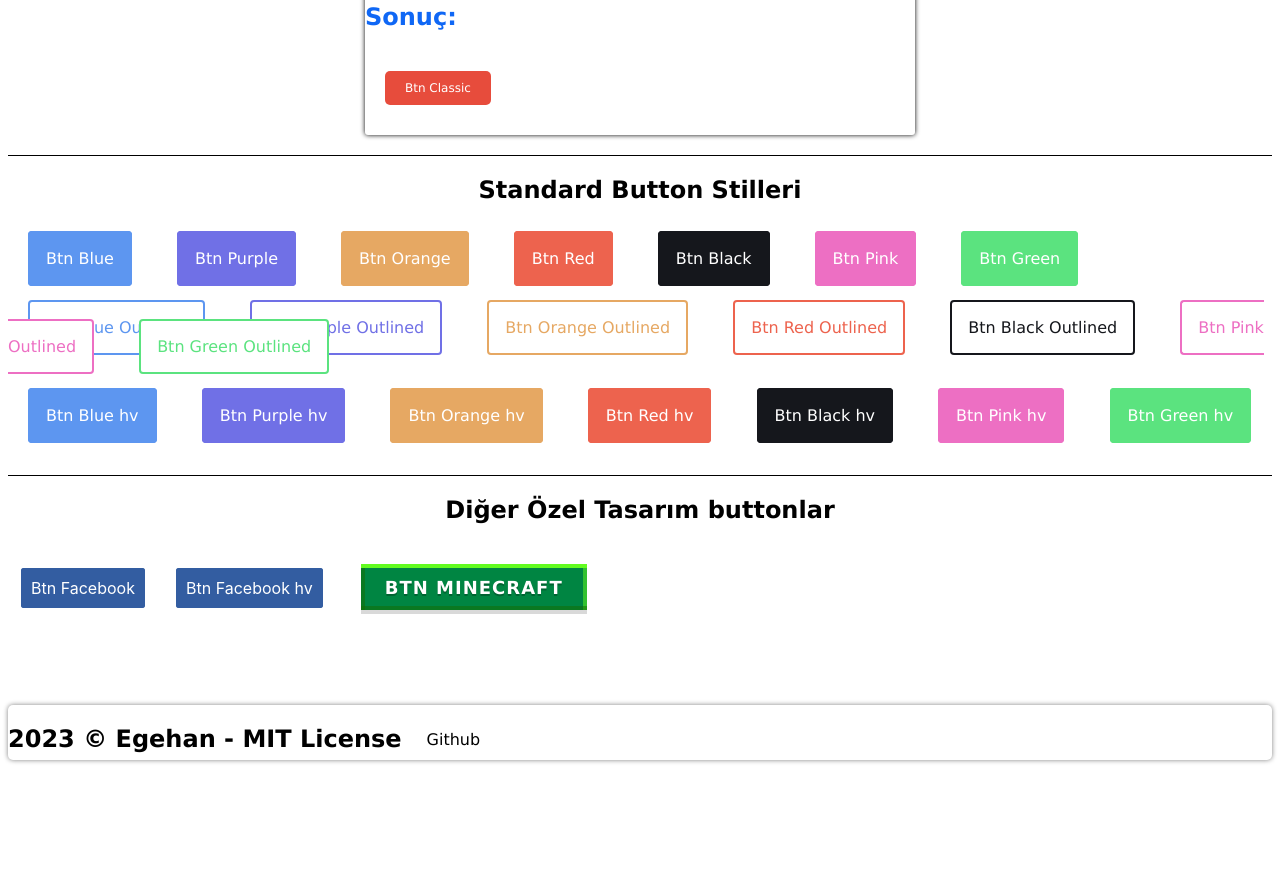
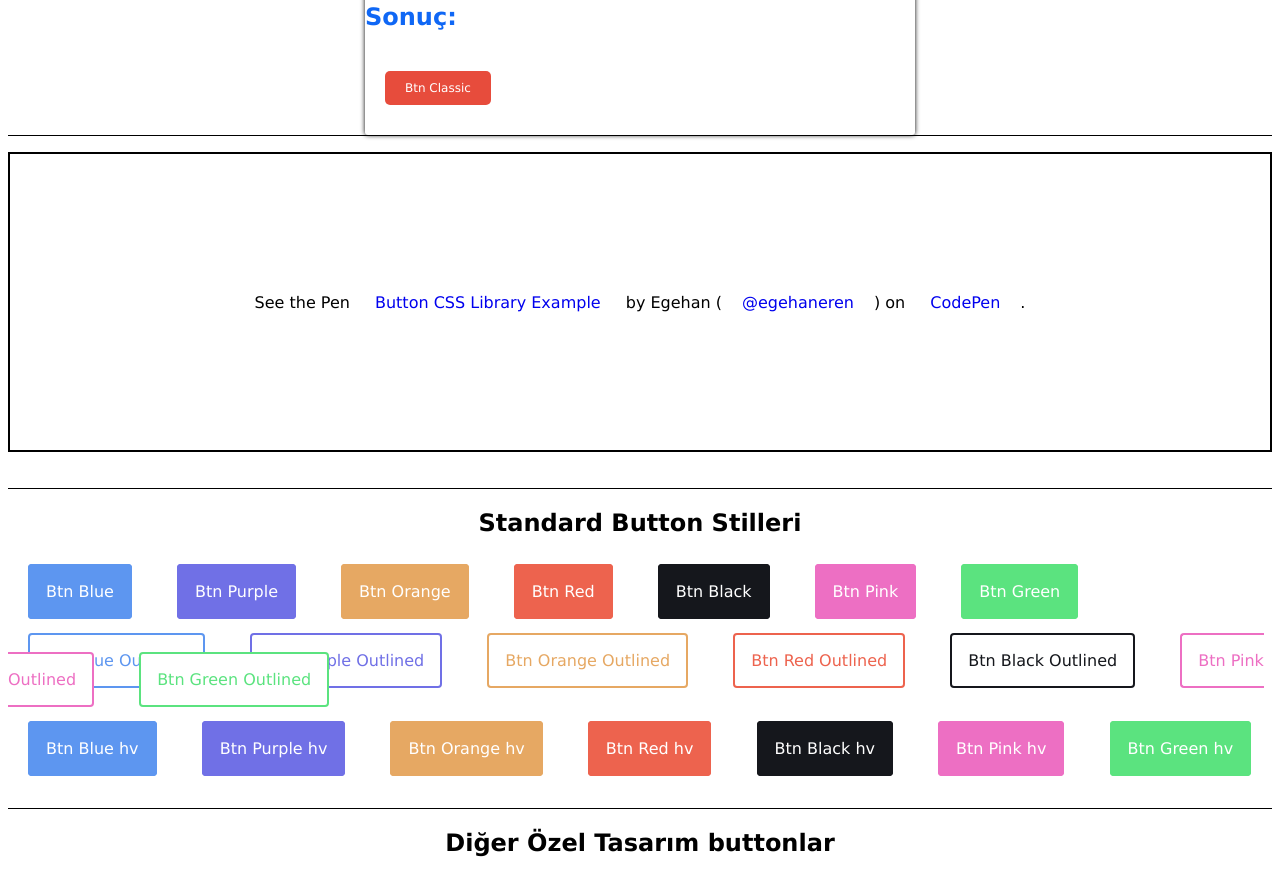
Before and after one commit to Egehan13/button.github.io, a plain HTML site: page index.html in a window 1280 px wide. Shown: the part 3595-4489 px from the top of the page. Before the commit the page ends 4363 px from the top, so only its background shows below. Drawn offline with Linux system fonts and the light colour scheme; a script that the page names is missing.

Commit message:
Update index.html

```diff
--- a/index.html
+++ b/index.html
@@ -104,6 +104,13 @@
         <h2 class="div-code-text">Sonuç:</h2>
         <a href="" class="btn-classic sm">Btn Classic</a>
     </div>
+            <div class="line"></div>
+            <p class="codepen" data-height="300" data-default-tab="html,result" data-slug-hash="oNJXJKQ" data-user="egehaneren" style="height: 300px; box-sizing: border-box; display: flex; align-items: center; justify-content: center; border: 2px solid; margin: 1em 0; padding: 1em;">
+  <span>See the Pen <a href="https://codepen.io/egehaneren/pen/oNJXJKQ">
+  Button CSS Library Example</a> by Egehan (<a href="https://codepen.io/egehaneren">@egehaneren</a>)
+  on <a href="https://codepen.io">CodePen</a>.</span>
+</p>
+<script async src="https://cpwebassets.codepen.io/assets/embed/ei.js"></script>
     <div class="space-h"></div>
     <div class="line"></div>
     <h2 class="main-text">Standard Button Stilleri</h2>
```
